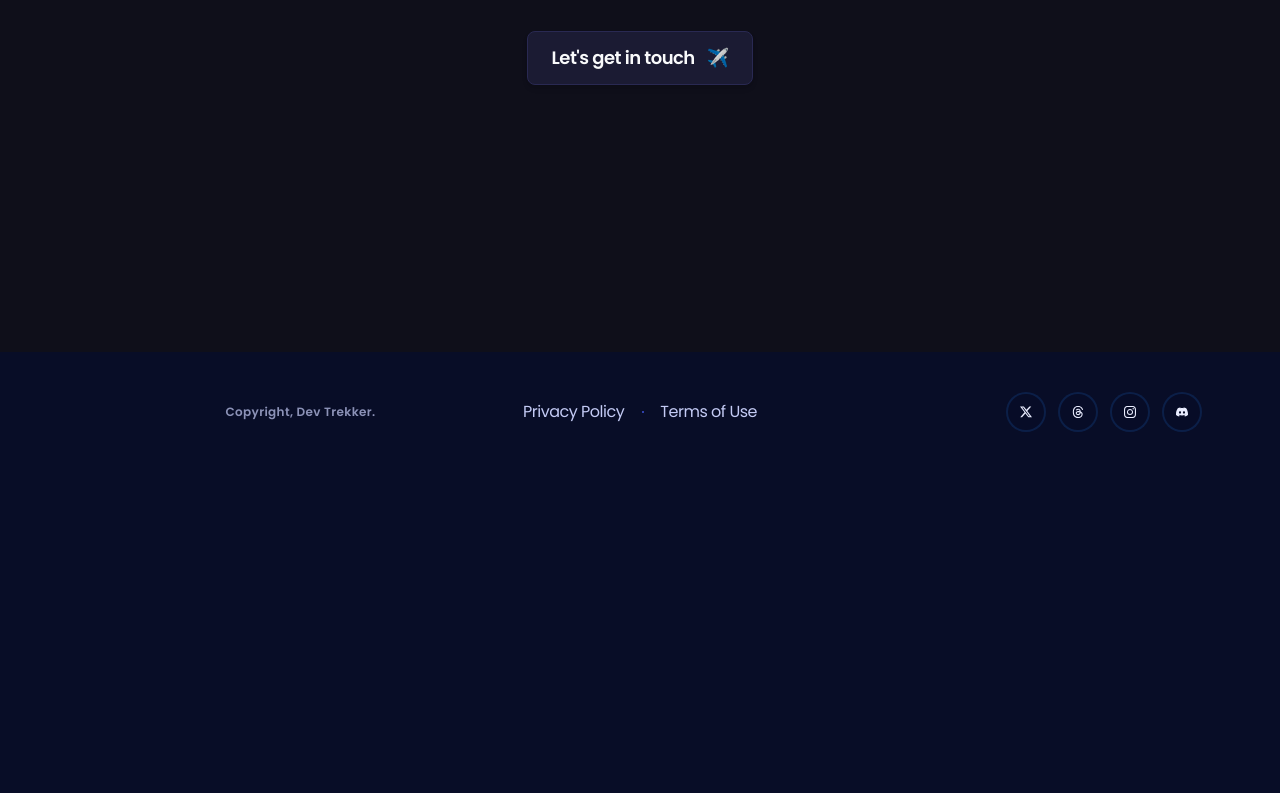
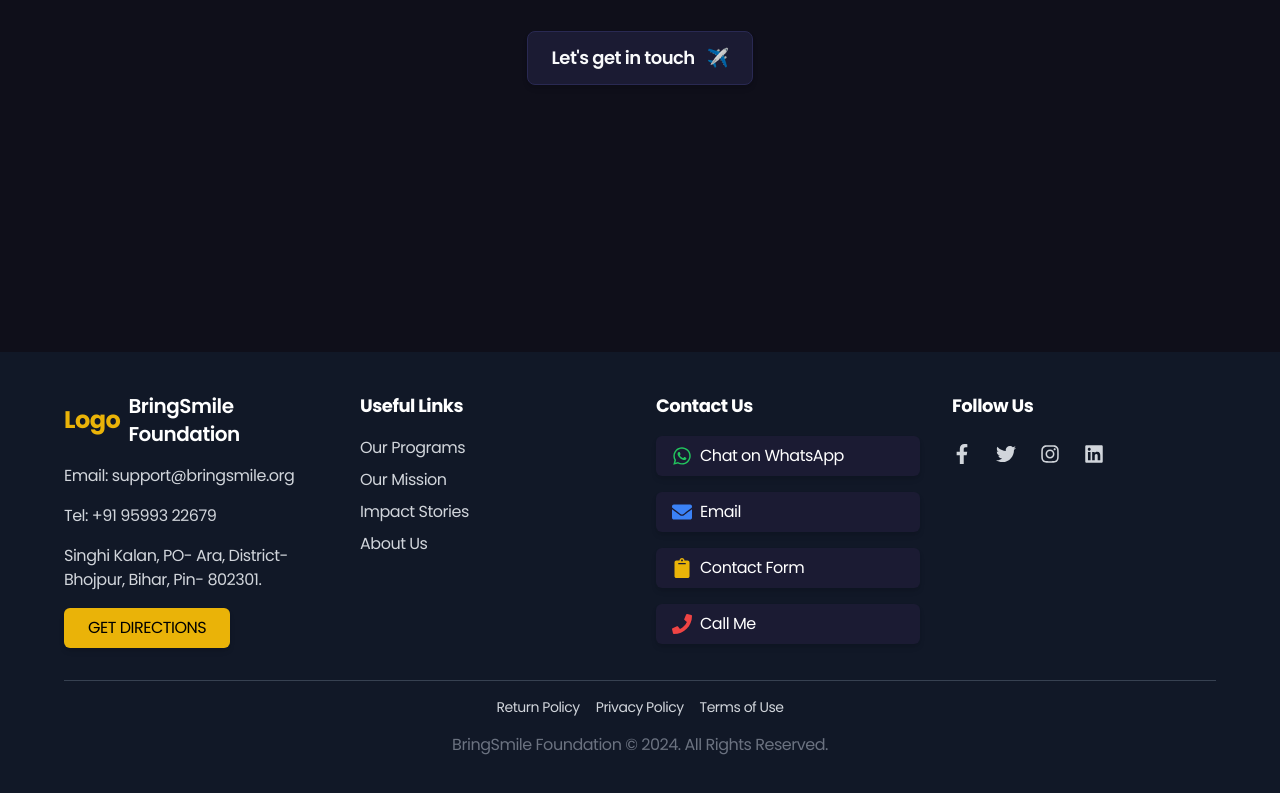
Before and after one commit to niks-nikhil-anand/My_Portfolio_NextJs_2025, a Next.js app: page / in a window 1280 px wide. Shown: the part 7934-8727 px from the top of the page. Before the commit the page ends 8406 px from the top, so only its background shows below. Built offline with nearby package versions, Linux system fonts and the light colour scheme.

Commit message:
Added some icons

```diff
--- a/package.json
+++ b/package.json
@@ -15,6 +15,7 @@
     "react": "^18.3.1",
     "react-countup": "^6.5.3",
     "react-dom": "^18.3.1",
+    "react-icons": "^5.4.0",
     "react-scroll": "^1.9.0",
     "tailwind-merge": "^2.5.5"
   },
--- a/src/components/sections/Footer.jsx
+++ b/src/components/sections/Footer.jsx
@@ -1,39 +1,104 @@
-"use client"
-import { socials } from "../../constants/index.jsx";
+"use client";
+import { motion } from "framer-motion";
+import { FaFacebookF, FaTwitter, FaInstagram, FaLinkedin } from "react-icons/fa";
+import Link from "next/link";
+import { FaWhatsapp, FaEnvelope, FaClipboard, FaPhone } from "react-icons/fa";
+
 
 const Footer = () => {
   return (
-    <footer>
-      <div className="container py-10">
-        <div className="flex w-full max-md:flex-col">
-          <div className="small-compact flex flex-1 flex-wrap items-center justify-center gap-5">
-            <p className="opacity-70">Copyright, Dev Trekker.</p>
+    <footer className="bg-gray-900 text-gray-300 py-10 px-4 sm:px-6 md:px-12 lg:px-16">
+      <div className="max-w-7xl mx-auto grid grid-cols-1 md:grid-cols-2 lg:grid-cols-4 gap-8">
+        {/* Logo & Address */}
+        <div className="space-y-4">
+          <div className="flex items-center space-x-2">
+            <h1 className="text-yellow-500 text-2xl font-bold">Logo</h1>
+            <h1 className="text-xl font-semibold text-white">BringSmile Foundation</h1>
           </div>
-          <div className="flex items-center justify-center sm:ml-auto">
-            <p className="legal-after relative mr-9 text-p5 transition-all duration-500 hover:text-p1">
-              Privacy Policy
-            </p>
-            <p className="text-p5 transition-all duration-500 hover:text-p1">
-              Terms of Use
-            </p>
+          <p>
+            Email: <a href="mailto:support@bringsmile.org" className="hover:text-yellow-500">support@bringsmile.org</a>
+          </p>
+          <p>
+            Tel: <a href="tel:+919599322679" className="hover:text-yellow-500">+91 95993 22679</a>
+          </p>
+          <p>Singhi Kalan, PO- Ara, District- Bhojpur, Bihar, Pin- 802301.</p>
+          <button className="mt-4 bg-yellow-500 text-black py-2 px-6 rounded-md hover:bg-yellow-600 transition-shadow shadow-md hover:shadow-lg">
+            GET DIRECTIONS
+          </button>
+        </div>
+
+        {/* Useful Links */}
+        <div className="space-y-4">
+          <h2 className="text-lg font-bold text-white">Useful Links</h2>
+          <ul className="space-y-2">
+            <li>
+              <Link href="/ourProgram" className="hover:text-yellow-500">Our Programs</Link>
+            </li>
+            <li>
+              <Link href="/ourMission" className="hover:text-yellow-500">Our Mission</Link>
+            </li>
+            <li>
+              <Link href="/impactStories" className="hover:text-yellow-500">Impact Stories</Link>
+            </li>
+            <li>
+              <Link href="/aboutUs" className="hover:text-yellow-500">About Us</Link>
+            </li>
+          </ul>
+        </div>
+
+        {/* Contact Options */}
+                  <div className="space-y-4">
+            <h2 className="text-lg font-bold text-white">Contact Us</h2>
+            <button className="w-full flex items-center space-x-2 bg-[#1b1b33] text-white py-2 px-4 rounded-md hover:bg-[#2e2e58] transition-shadow shadow-md hover:shadow-lg">
+              <FaWhatsapp className="text-green-500 text-xl" />
+              <a href="https://wa.me/919599322679" target="_blank" rel="noopener noreferrer">Chat on WhatsApp</a>
+            </button>
+            <button className="w-full flex items-center space-x-2 bg-[#1b1b33] text-white py-2 px-4 rounded-md hover:bg-[#2e2e58] transition-shadow shadow-md hover:shadow-lg">
+              <FaEnvelope className="text-blue-500 text-xl" />
+              <a href="mailto:support@bringsmile.org">Email</a>
+            </button>
+            <button className="w-full flex items-center space-x-2 bg-[#1b1b33] text-white py-2 px-4 rounded-md hover:bg-[#2e2e58] transition-shadow shadow-md hover:shadow-lg">
+              <FaClipboard className="text-yellow-500 text-xl" />
+              <a href="/contactForm">Contact Form</a>
+            </button>
+            <button className="w-full flex items-center space-x-2 bg-[#1b1b33] text-white py-2 px-4 rounded-md hover:bg-[#2e2e58] transition-shadow shadow-md hover:shadow-lg">
+              <FaPhone className="text-red-500 text-xl" />
+              <a href="tel:+919599322679">Call Me</a>
+            </button>
           </div>
 
-          <ul className="flex flex-1 justify-center gap-3 max-md:mt-10 md:justify-end">
-            {socials.map(({ id, url, icon, title }) => (
-              <li key={id}>
-                <a href={url} className="social-icon">
-                  <img
-                    src={icon}
-                    alt={title}
-                    className="size-1/3 object-contain"
-                  />
-                </a>
-              </li>
-            ))}
-          </ul>
+
+        {/* Social Links */}
+        <div className="flex flex-col space-y-6 mt-4 md:mt-0">
+          <h2 className="text-lg font-bold text-white">Follow Us</h2>
+          <div className="flex space-x-6">
+            <Link href="https://www.facebook.com/BringSmileNow" className="text-xl hover:text-yellow-500 transition">
+              <FaFacebookF />
+            </Link>
+            <Link href="https://x.com/bringsmilenow" className="text-xl hover:text-yellow-500 transition">
+              <FaTwitter />
+            </Link>
+            <Link href="https://www.instagram.com/BringSmileNow" className="text-xl hover:text-yellow-500 transition">
+              <FaInstagram />
+            </Link>
+            <Link href="https://www.linkedin.com/in/bringsmileindia/" className="text-xl hover:text-yellow-500 transition">
+              <FaLinkedin />
+            </Link>
+          </div>
         </div>
+      </div>
+
+      {/* Footer Bottom */}
+      <div className="mt-8 text-center border-t border-gray-700 pt-4">
+        <div className="text-sm space-x-4">
+          <Link href="/returnPolicy" className="hover:text-yellow-500">Return Policy</Link>
+          <Link href="/privacyPolicy" className="hover:text-yellow-500">Privacy Policy</Link>
+          <Link href="/termsAndConditions" className="hover:text-yellow-500">Terms of Use</Link>
+        </div>
+        <p className="text-gray-500 mt-4">BringSmile Foundation © 2024. All Rights Reserved.</p>
       </div>
     </footer>
   );
 };
+
 export default Footer;
```
Also changed, not shown: 1 other file (tests, documents, lock files or other folders).
